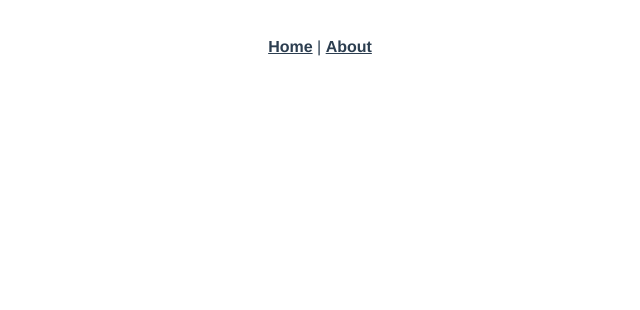
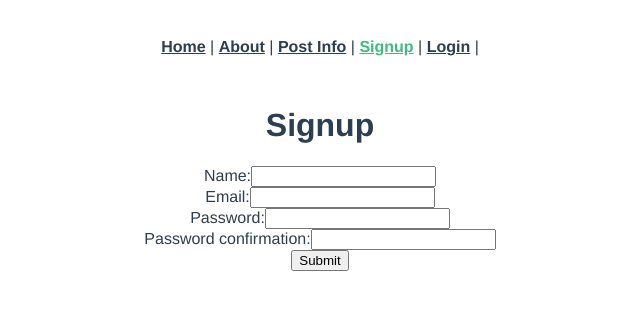
Before and after one commit to christinaheadley/capstone_vue_app, a Vue app: page /signup in a window 1280 px wide. Shown: the top 310 px of the page, without its empty margins (320-960 px from the left). Built offline with nearby package versions, Linux system fonts and the light colour scheme.

Commit message:
adds home and posts index

```diff
--- a/package.json
+++ b/package.json
@@ -8,6 +8,7 @@
     "lint": "vue-cli-service lint"
   },
   "dependencies": {
+    "axios": "^0.21.1",
     "core-js": "^3.6.5",
     "vue": "^2.6.11",
     "vue-router": "^3.2.0"
--- a/src/App.vue
+++ b/src/App.vue
@@ -4,6 +4,14 @@
       <router-link to="/">Home</router-link>
       |
       <router-link to="/about">About</router-link>
+      |
+      <router-link to="/posts/3">Post Info</router-link>
+      |
+      <router-link v-if="!isLoggedIn()" to="/signup">Signup</router-link>
+      |
+      <router-link v-if="!isLoggedIn()" to="/login">Login</router-link>
+      |
+      <router-link v-if="isLoggedIn()" to="/logout">Logout</router-link>
     </div>
     <router-view />
   </div>
@@ -31,3 +39,12 @@
   color: #42b983;
 }
 </style>
+<script>
+export default {
+  methods: {
+    isLoggedIn: function() {
+      return localStorage.getItem("jwt");
+    },
+  },
+};
+</script>
--- a/src/main.js
+++ b/src/main.js
@@ -1,7 +1,15 @@
 import Vue from "vue";
 import App from "./App.vue";
 import router from "./router";
+import axios from "axios";
 
+axios.defaults.headers.common["X-Requested-With"] = "XMLHttpRequest";
+axios.defaults.baseURL = process.env.NODE_ENV === "development" ? "http://localhost:3000" : "/";
+
+var jwt = localStorage.getItem("jwt");
+if (jwt) {
+  axios.defaults.headers.common["Authorization"] = "Bearer " + jwt;
+}
 Vue.config.productionTip = false;
 
 new Vue({
--- a/src/router/index.js
+++ b/src/router/index.js
@@ -1,6 +1,11 @@
 import Vue from "vue";
 import VueRouter from "vue-router";
 import Home from "../views/Home.vue";
+import About from "../views/About.vue";
+import Login from "../views/Login.vue";
+import Logout from "../views/Logout.vue";
+import Signup from "../views/Signup.vue";
+import PostsShow from "../views/PostsShow.vue";
 
 Vue.use(VueRouter);
 
@@ -13,10 +18,27 @@ const routes = [
   {
     path: "/about",
     name: "About",
-    // route level code-splitting
-    // this generates a separate chunk (about.[hash].js) for this route
-    // which is lazy-loaded when the route is visited.
-    component: () => import(/* webpackChunkName: "about" */ "../views/About.vue"),
+    component: About,
+  },
+  {
+    path: "/login",
+    name: "Login",
+    component: Login,
+  },
+  {
+    path: "/logout",
+    name: "Logout",
+    component: Logout,
+  },
+  {
+    path: "/signup",
+    name: "Signup",
+    component: Signup,
+  },
+  {
+    path: "/posts/:id",
+    name: "posts-show",
+    component: PostsShow,
   },
 ];
 
--- a/src/views/Home.vue
+++ b/src/views/Home.vue
@@ -1,18 +1,46 @@
 <template>
   <div class="home">
-    <img alt="Vue logo" src="../assets/logo.png" />
-    <HelloWorld msg="Welcome to Your Vue.js App" />
+    <div v-for="post in posts" v-bind:key="post.id">
+      <router-link to=/api/posts/3>
+        <h2>{{ post.title }}</h2>
+        <p>{{ post.body }}</p>
+        <p>{{ post.image_url }}</p>
+      </router-link>
+      <p>User: {{ post.user_id }}</p>
+      <!-- add router link to user info -->
+      <p>Claps: {{ post.claps }}</p>
+      <!-- add click to add clap +1 -->
+      <router-view />
+    <!-- </div>
+     <div>
+      <h2>{{ post.comment[0].title }}</h2>
+      <p>{{ post.comment[0].body }}</p>
+      <p>{{ post.comment[0].image_url }}</p>
+      <p>User: {{ post.comment[0].user_id.user_name }} {{ post.comment.user_id.image_url }}</p> <router-view>add router link to user info<router-view /> -->
+      <!-- <p>Claps: {{ post.comment[0].claps }}</p> -->
+      <!-- add click to add clap +1 -->
+      <!-- edit and delete buttons for comment owner -->
+    </div> -->
   </div>
 </template>
 
+<style></style>
+
 <script>
-// @ is an alias to /src
-import HelloWorld from "@/components/HelloWorld.vue";
-
+import axios from "axios";
 export default {
-  name: "Home",
-  components: {
-    HelloWorld,
+  data: function() {
+    return {
+      posts: [],
+      comment: {},
+    };
   },
+  created: function() {
+    axios.get("api/posts").then(response => {
+      console.log(response.data);
+      this.posts = response.data;
+    });
+  },
+  methods: {},
 };
 </script>
--- /dev/null
+++ b/src/views/Login.vue
@@ -0,0 +1,57 @@
+<template>
+  <div class="login">
+    <form v-on:submit.prevent="submit()">
+      <h1>Login</h1>
+      <ul>
+        <li class="text-danger" v-for="error in errors" v-bind:key="error">
+          {{ error }}
+        </li>
+      </ul>
+      <div class="form-group">
+        <label>Email:</label>
+        <input type="email" class="form-control" v-model="email" />
+      </div>
+      <div class="form-group">
+        <label>Password:</label>
+        <input type="password" class="form-control" v-model="password" />
+      </div>
+      <input type="submit" class="btn btn-primary" value="Submit" />
+    </form>
+  </div>
+</template>
+
+<script>
+import axios from "axios";
+
+export default {
+  data: function() {
+    return {
+      email: "",
+      password: "",
+      errors: [],
+    };
+  },
+  methods: {
+    submit: function() {
+      var params = {
+        email: this.email,
+        password: this.password,
+      };
+      axios
+        .post("/api/sessions", params)
+        .then(response => {
+          axios.defaults.headers.common["Authorization"] = "Bearer " + response.data.jwt;
+          localStorage.setItem("jwt", response.data.jwt);
+          this.$router.push("/");
+          alert("Login successful");
+        })
+        .catch(error => {
+          console.log(error.response);
+          this.errors = ["Invalid email or password."];
+          this.email = "";
+          this.password = "";
+        });
+    },
+  },
+};
+</script>
--- /dev/null
+++ b/src/views/Logout.vue
@@ -0,0 +1,15 @@
+<template>
+  <div class="logout"></div>
+</template>
+
+<script>
+import axios from "axios";
+
+export default {
+  created: function() {
+    delete axios.defaults.headers.common["Authorization"];
+    localStorage.removeItem("jwt");
+    this.$router.push("/");
+  },
+};
+</script>
--- /dev/null
+++ b/src/views/PostsShow.vue
@@ -0,0 +1,42 @@
+<template>
+  <div class="posts-show">
+    <h2>{{ post.title }}</h2>
+    <p>{{ post.body }}</p>
+    <p>{{ post.image_url }}</p>
+    <p>User: {{ post.user_id }} {{ post.user_id }}</p>
+    <!-- <router-view>add router link to user info<router-view /> -->
+    <p>Claps: {{ post.claps }}</p>
+    <!-- add click to add clap +1 -->
+    <!-- edit and delete buttons for post owner -->
+    <!-- <div>
+      <h2>{{ comment.title }}</h2>
+      <p>{{ comment.body }}</p>
+      <p>{{ comment.image_url }}</p>
+      <p>User: {{ comment.user_id.user_name }} {{ comment.user_id.image_url }}</p>
+     <router-view>add router link to user info<router-view />
+      <p>Claps: {{ comment.claps }}</p>
+    </div> -->
+    <!-- add click to add clap +1 -->
+    <!-- edit and delete buttons for comment owner -->
+  </div>
+</template>
+
+<style></style>
+
+<script>
+import axios from "axios";
+export default {
+  data: function() {
+    return {
+      post: {},
+    };
+  },
+  created: function() {
+    axios.get(`/api/posts/${this.$route.params.id}`).then(response => {
+      console.log(response.data);
+      this.post = response.data;
+    });
+  },
+  methods: {},
+};
+</script>
--- /dev/null
+++ b/src/views/Signup.vue
@@ -0,0 +1,65 @@
+<template>
+  <div class="signup">
+    <form v-on:submit.prevent="submit()">
+      <h1>Signup</h1>
+      <ul>
+        <li class="text-danger" v-for="error in errors" v-bind:key="error">
+          {{ error }}
+        </li>
+      </ul>
+      <div class="form-group">
+        <label>Name:</label>
+        <input type="text" class="form-control" v-model="name" />
+      </div>
+      <div class="form-group">
+        <label>Email:</label>
+        <input type="email" class="form-control" v-model="email" />
+      </div>
+      <div class="form-group">
+        <label>Password:</label>
+        <input type="password" class="form-control" v-model="password" />
+      </div>
+      <div class="form-group">
+        <label>Password confirmation:</label>
+        <input type="password" class="form-control" v-model="passwordConfirmation" />
+      </div>
+      <input type="submit" class="btn btn-primary" value="Submit" />
+    </form>
+  </div>
+</template>
+
+<script>
+import axios from "axios";
+
+export default {
+  data: function() {
+    return {
+      name: "",
+      email: "",
+      password: "",
+      passwordConfirmation: "",
+      errors: [],
+    };
+  },
+  methods: {
+    submit: function() {
+      var params = {
+        name: this.name,
+        email: this.email,
+        password: this.password,
+        password_confirmation: this.passwordConfirmation,
+      };
+      axios
+        .post("/api/users", params)
+        .then(response => {
+          console.log(response.data);
+          this.$router.push("/login");
+          alert("Signup successful");
+        })
+        .catch(error => {
+          this.errors = error.response.data.errors;
+        });
+    },
+  },
+};
+</script>
```
Also changed, not shown: 1 other file (tests, documents, lock files or other folders).
